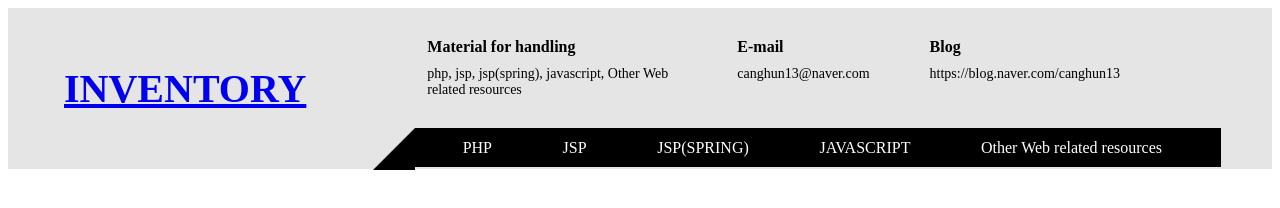
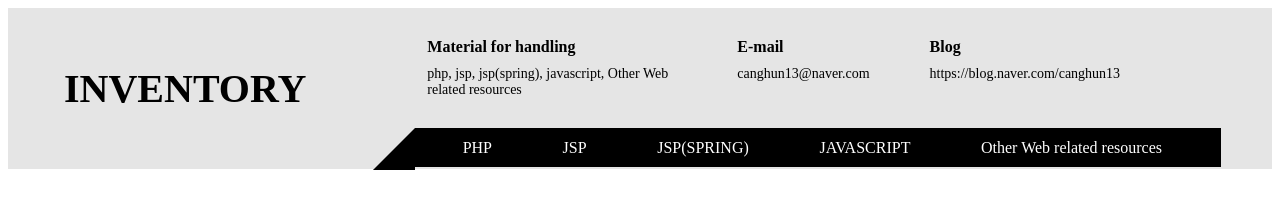
Before and after one commit to canghun13/inventory3, a plain HTML site: page head.html in a window 1280 px wide. Drawn offline with Linux system fonts and the light colour scheme.

Commit message:
test
test

```diff
--- a/css/header.css
+++ b/css/header.css
@@ -15,7 +15,14 @@
 	padding:47px 56px;
 	margin: 10px 0px;
 }
-
+.head_wrap .logo a{
+	color:#000;
+	text-decoration:none;
+}
+.head_wrap .logo a:hover{
+	color:#000;
+	text-decoration:none;
+}
 .head_wrap .info_wrap, .head_wrap .logo{
 	float:left;
 }
```
